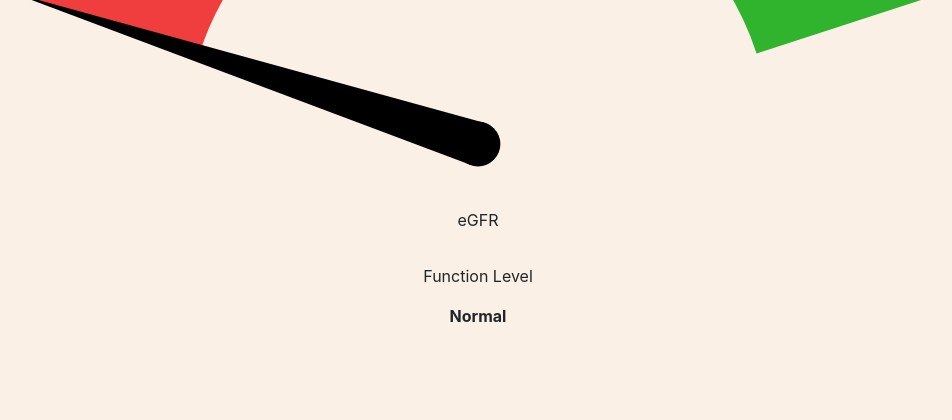
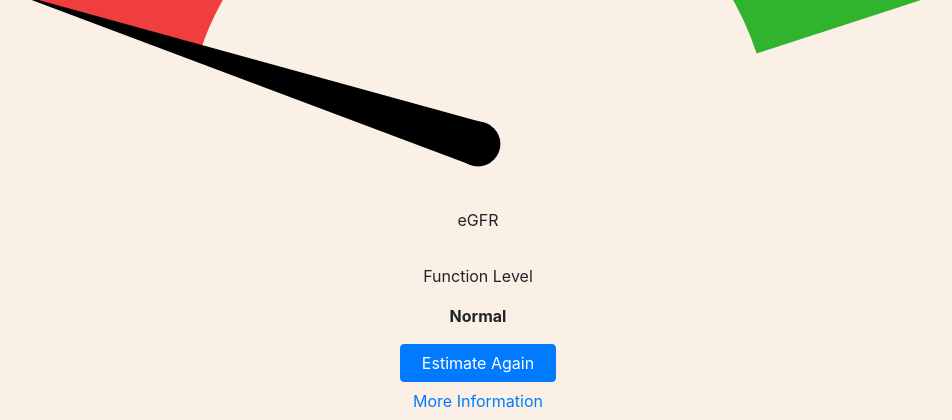
Before and after one commit to emenym/gfr_app, a Flask app: template templates/gfr_result.html in a window 1280 px wide. Shown: the part 758-1178 px from the top of the page, without its empty margins (162-1114 px from the left). Before the commit the page ends 1080 px from the top, so only its background shows below. Run offline with Flask 2, Linux system fonts and the light colour scheme; the template is opened without the code that fills it, so the values that code supplies are empty; some libraries are stand-ins or nearby versions.

Commit message:
add buttons to result page

```diff
--- a/templates/gfr_result.html
+++ b/templates/gfr_result.html
@@ -41,10 +41,11 @@
             {% elif egfr < 90 %}
                 <p class="result-number text-center font-weight-bold">Mild</p>
             {% else %}
-                <p
-                        class="result-number text-center font-weight-bold">Normal</p>
+                <p class="result-number text-center font-weight-bold">Normal</p>
             {% endif %}
             </div>
+            <a href="/gfr" class="btn btn-primary">Estimate Again</a>
+            <a href="https://www.kidney.org/atoz/content/gfr" class="btn btn-default">More Information</a>
         </div>
     </div>
 </div>
```
